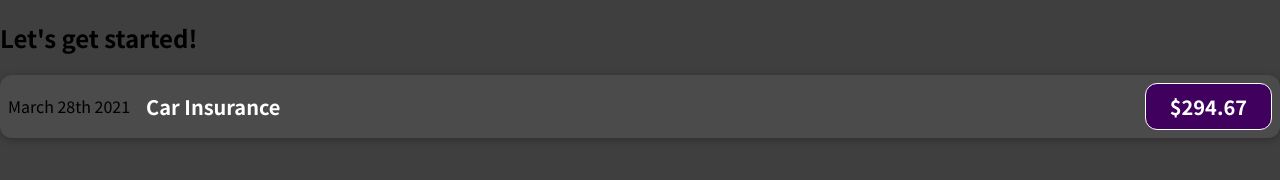
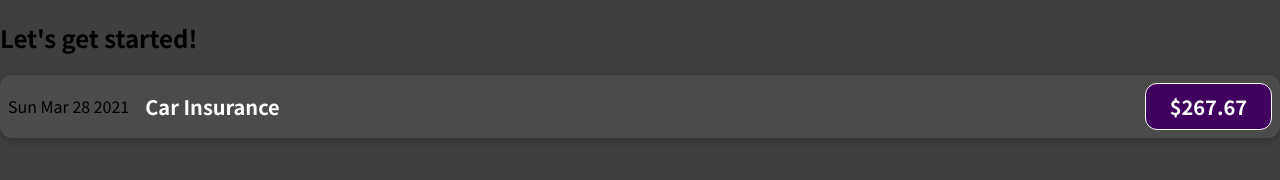
Before and after one commit to GustavoGomesDias/expense-tracker, a JavaScript app: page / in a window 1280 px wide. Shown: the top 180 px of the page. Built offline with nearby package versions, Linux system fonts and the light colour scheme.

Commit message:
feat: add dynamic values

```diff
--- a/src/components/ExpenseItem.js
+++ b/src/components/ExpenseItem.js
@@ -1,12 +1,18 @@
 import './ExpenseItem.css';
 
 function ExpenseItem() {
+  const expenseDate = new Date(2021, 2, 28);
+  const expenseTitle = 'Car Insurance';
+  const expenseAmount = 267.67;
+
   return (
     <div className="expense-item">
-      <div>March 28th 2021</div>
+      <div>{expenseDate.toDateString()}</div>
       <div className="expense-item__description">
-        <h2>Car Insurance</h2>
-        <div className="expense-item__price">$294.67</div>
+        <h2>{expenseTitle}</h2>
+        <div className="expense-item__price">
+          ${expenseAmount}
+        </div>
       </div>
     </div>
   );
```
Also changed, not shown: 1 other file (tests, documents, lock files or other folders).
